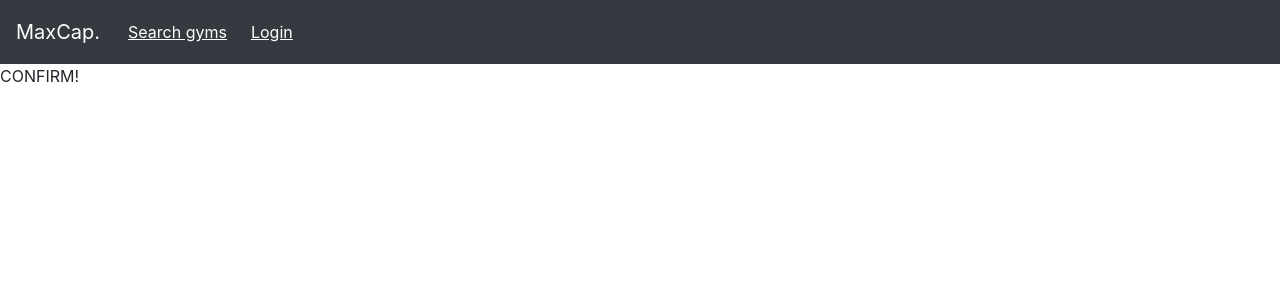
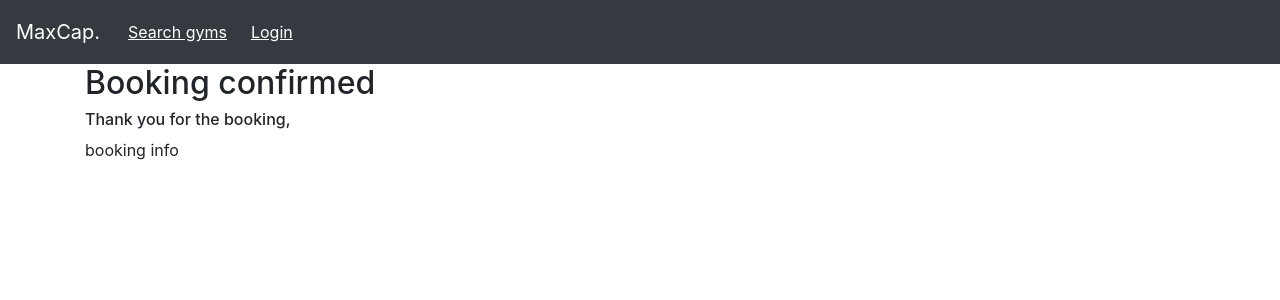
Before and after one commit to Cherfez/MaxCap-client, a React (Create React App) app: page /gyms/1/booking/1 in a window 1280 px wide. Shown: the top 300 px of the page. Built offline with nearby package versions, Linux system fonts and the light colour scheme; no server answers; the HTML template or start-up script is replaced by a standard one.

Commit message:
Basic confirm page with info after made booking

```diff
--- a/src/pages/Confirm.js
+++ b/src/pages/Confirm.js
@@ -1,5 +1,25 @@
-import React from "react";
+import React, { useEffect } from "react";
+import { useSelector, useDispatch } from "react-redux";
+
+import { selectUser } from "../store/user/selectors";
+import { getUserWithStoredToken } from "../store/user/actions";
+
+import Container from "react-bootstrap/Container";
 
 export default function Confirm() {
-  return <div>CONFIRM!</div>;
+  const user = useSelector(selectUser);
+  console.log("user", user);
+  const dispatch = useDispatch();
+
+  useEffect(() => {
+    dispatch(getUserWithStoredToken());
+  }, [dispatch]);
+
+  return (
+    <Container>
+      <h2>Booking confirmed</h2>
+      <h6>Thank you for the booking, {user.name}</h6>
+      <div>booking info</div>
+    </Container>
+  );
 }
```
